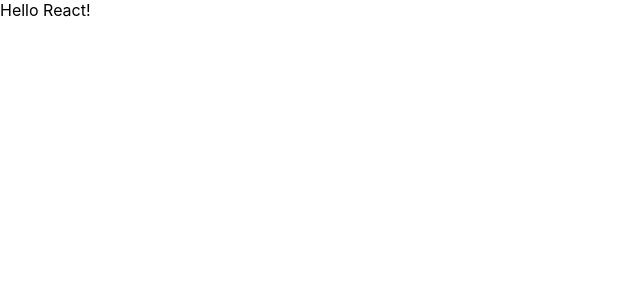
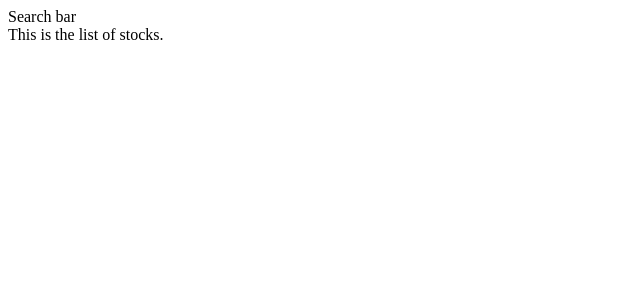
Before and after one commit to santiagorodriguezbermudez/Catalogue, a React (Create React App) app: page / in a window 1280 px wide. Shown: the top 300 px of the page, without its empty margins (0-640 px from the left). Built offline with nearby package versions, Linux system fonts and the light colour scheme.

Commit message:
Added main react components to the app

```diff
--- a/package.json
+++ b/package.json
@@ -8,7 +8,11 @@
     "@testing-library/user-event": "^12.1.10",
     "react": "^17.0.1",
     "react-dom": "^17.0.1",
+    "react-redux": "^7.2.2",
+    "react-router-dom": "^5.2.0",
     "react-scripts": "4.0.0",
+    "redux": "^4.0.5",
+    "redux-thunk": "^2.3.0",
     "web-vitals": "^0.2.4"
   },
   "scripts": {
--- a/src/components/App.jsx
+++ b/src/components/App.jsx
@@ -1,9 +1,30 @@
 import React from 'react';
+import {
+  BrowserRouter as Router,
+  Switch,
+  Route,
+} from 'react-router-dom';
+import Search from './Search';
+import StockDetail from './StockDetail';
+import StockList from '../containers/StockList';
 
 const App = () => (
-  <div>
-    Hello React!
-  </div>
+  <Router>
+    <div>
+      <Switch>
+        <Route exact path="/">
+          <Search />
+          <StockList />
+        </Route>
+        <Route path="/stocks/:stockName">
+          <StockDetail />
+        </Route>
+        <Route>
+          <span>User not found</span>
+        </Route>
+      </Switch>
+    </div>
+  </Router>
 );
 
 export default App;
--- /dev/null
+++ b/src/components/Search.jsx
@@ -0,0 +1,7 @@
+import React from 'react';
+
+const Search = () => (
+  <div>Search bar</div>
+);
+
+export default Search;
--- /dev/null
+++ b/src/components/StockDetail.jsx
@@ -0,0 +1,7 @@
+import React from 'react';
+
+const StockDetail = () => (
+  <div>Stock detail</div>
+);
+
+export default StockDetail;
--- /dev/null
+++ b/src/containers/StockList.jsx
@@ -0,0 +1,9 @@
+import React from 'react';
+
+const StockList = () => (
+  <div>
+    This is the list of stocks.
+  </div>
+);
+
+export default StockList;
--- a/src/index.js
+++ b/src/index.js
@@ -1,11 +1,18 @@
 import React from 'react';
+import { createStore, applyMiddleware } from 'redux';
+import { Provider } from 'react-redux';
 import ReactDOM from 'react-dom';
-import './index.css';
+import thunk from 'redux-thunk';
 import App from './components/App';
+import combinedReducers from './reducers/index';
+
+const store = createStore(combinedReducers, {
+  stocks: [],
+}, applyMiddleware(thunk));
 
 ReactDOM.render(
-  <React.StrictMode>
+  <Provider store={store}>
     <App />
-  </React.StrictMode>,
+  </Provider>,
   document.getElementById('root'),
 );
--- /dev/null
+++ b/src/reducers/index.js
@@ -0,0 +1,7 @@
+import { combineReducers } from 'redux';
+
+const combinedReducers = combineReducers({
+
+});
+
+export default combinedReducers;
```
Also changed, not shown: src/actions/index.js (added), src/constants/constants.js (added), 1 other file (tests, documents, lock files or other folders).
